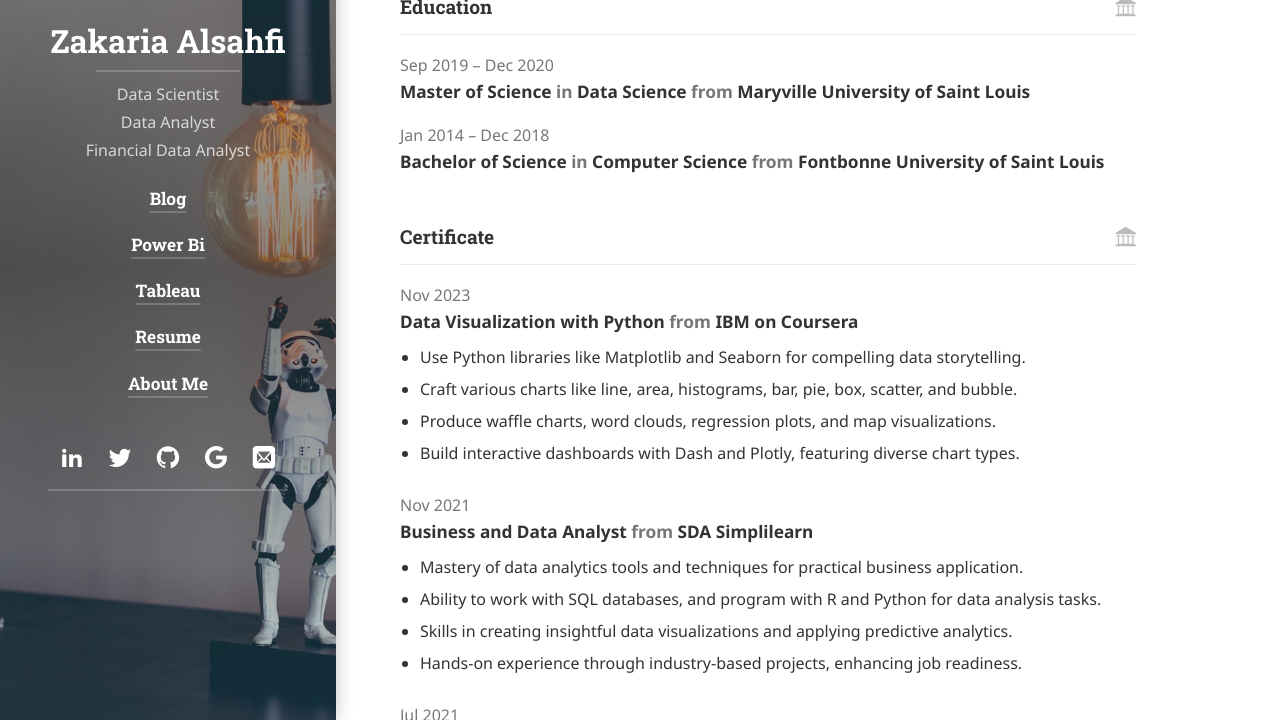
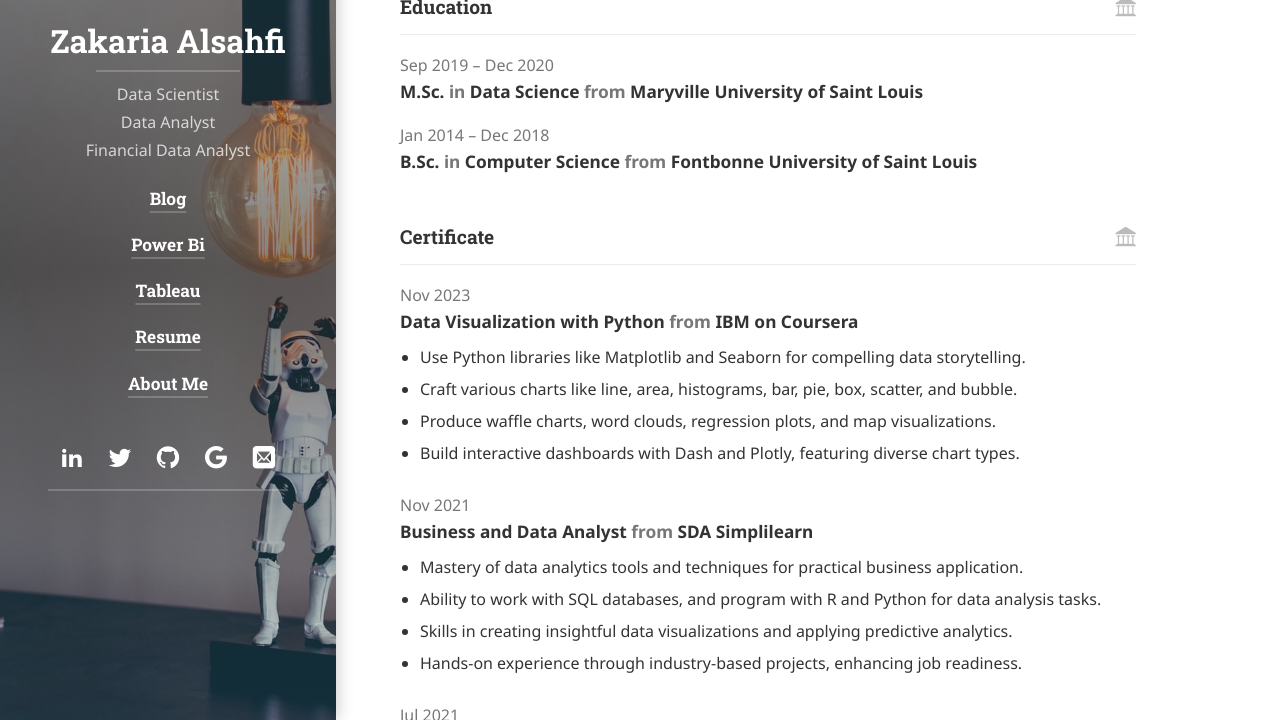
Before and after one commit to alsahfiza/alsahfiza.github.io, a Jekyll site: the page built from resume.md, in a window 1280 px wide and 900 px high, scrolled down 1057 px, cut to the strip 180-900 px from the top of the window. Built offline with Jekyll 4.4.1, drawn with Linux system fonts in a browser that asks for light colours; cached includes are drawn as plain includes; nearby versions of some CDN libraries; some web fonts are replaced; library files that are not in the unit come from our copies.

Commit message:
Update resume.yml

```diff
--- a/_data/resume.yml
+++ b/_data/resume.yml
@@ -49,12 +49,12 @@ work:
 education:
   - institution: "Maryville University of Saint Louis"
     area: "Data Science"
-    studyType: "Master of Science"
+    studyType: "M.Sc."
     startDate: "2019-09-15"
     endDate:   "2020-12-14"
   - institution: "Fontbonne University of Saint Louis"
     area: "Computer Science"
-    studyType: "Bachelor of Science"
+    studyType: "B.Sc."
     startDate: "2014-01-14"
     endDate:   "2018-12-14"
 
```
